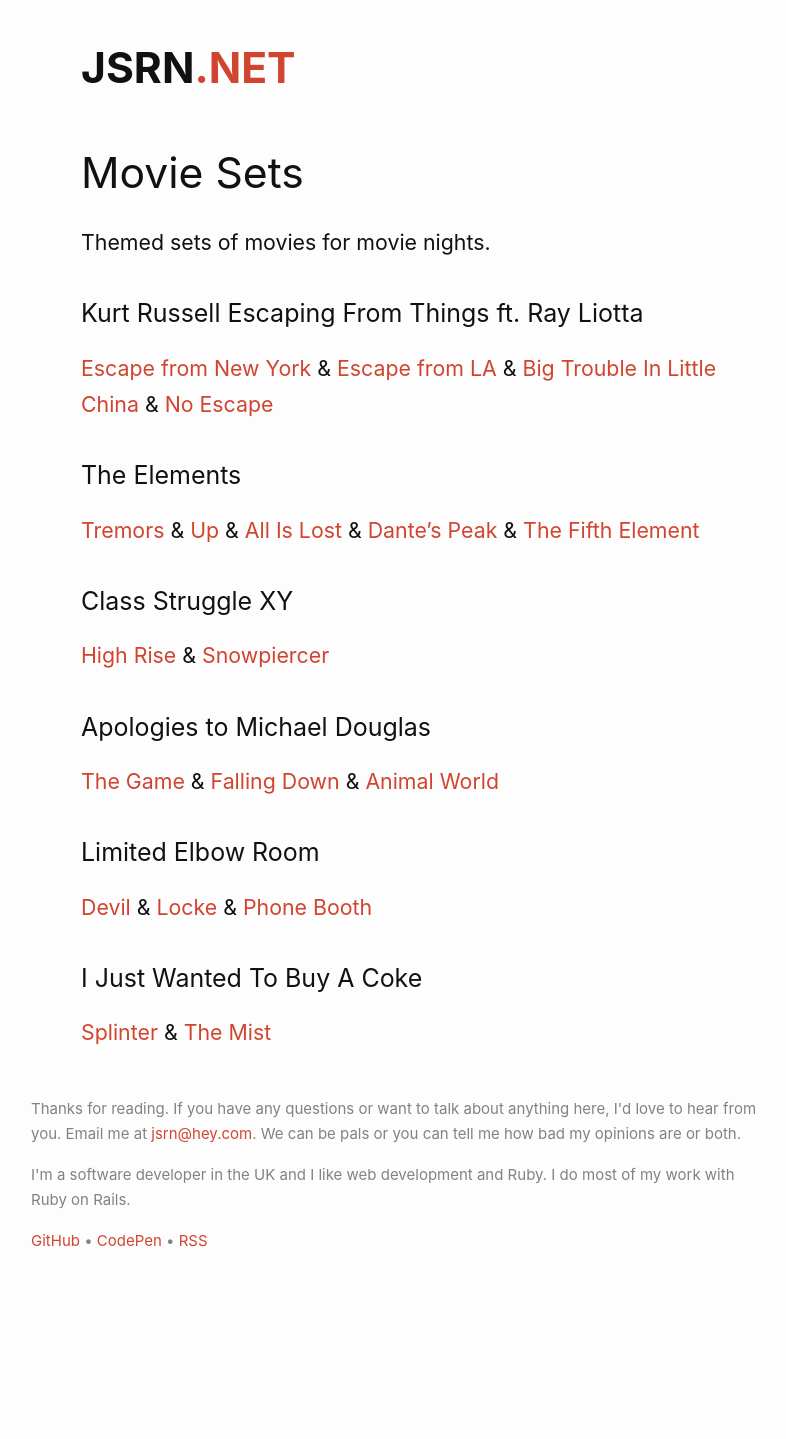
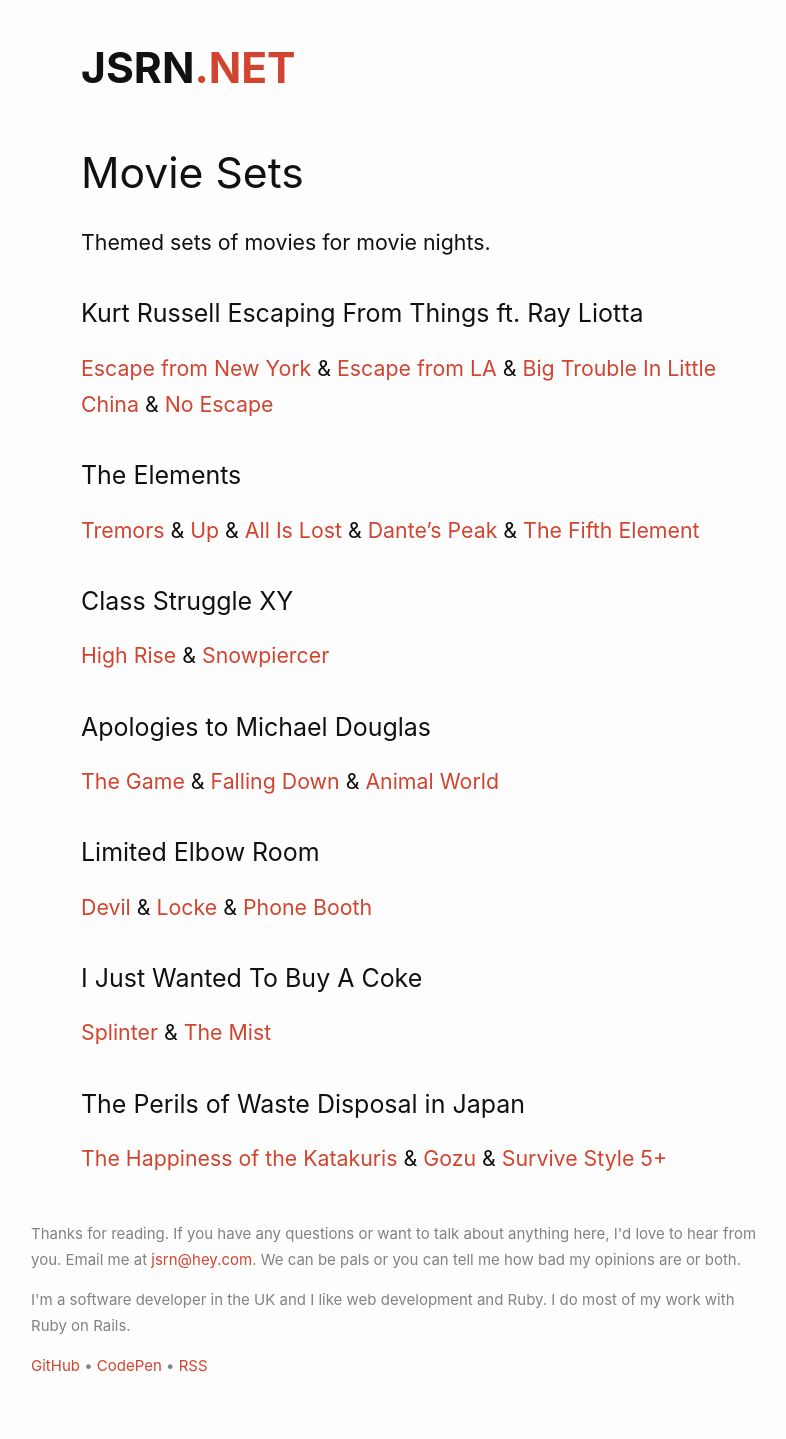
Before and after one commit to jsrn/jsrn.github.io, a Jekyll site: the page built from moviesets.md, in a window 1280 px wide. Shown: the whole page, without its empty margins (239-1025 px from the left). Built offline with Jekyll 4.4.1, drawn with Linux system fonts in a browser that asks for light colours; our own code applies the rules of GitHub Pages for plain Markdown files; before the commit the page ends 1313 px from its top, so only the background shows below that.

Commit message:
Update moviesets.md

```diff
--- a/moviesets.md
+++ b/moviesets.md
@@ -29,3 +29,7 @@
 ### I Just Wanted To Buy A Coke
 
 [Splinter](https://www.imdb.com/title/tt1031280/) & [The Mist](https://www.imdb.com/title/tt0884328/)
+
+### The Perils of Waste Disposal in Japan
+
+[The Happiness of the Katakuris](https://www.imdb.com/title/tt0304262/) & [Gozu](https://www.imdb.com/title/tt0361668/) & [Survive Style 5+](https://www.imdb.com/title/tt0430651/)
```
